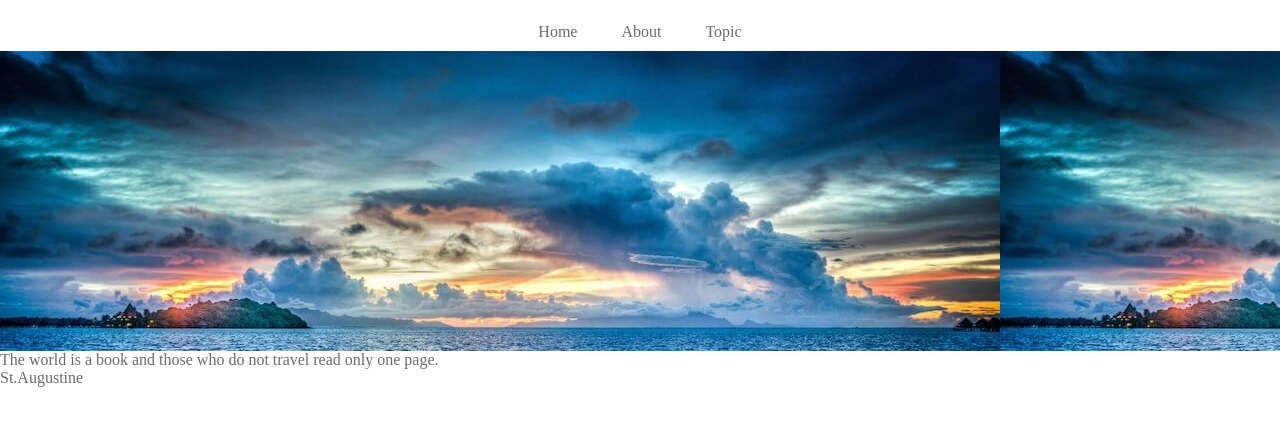
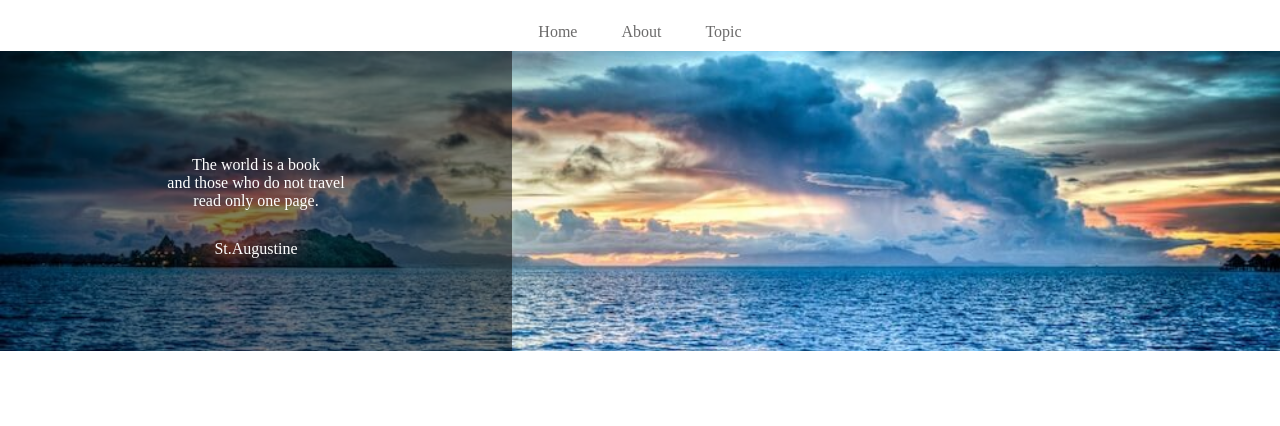
Before and after one commit to KanaKarimata/caravan, a plain HTML site: page index.html in a window 1280 px wide. Shown: the part 54-480 px from the top of the page. Drawn offline with Linux system fonts and the light colour scheme.

Commit message:
[Finish]1-6 caravan

```diff
--- a/index.html
+++ b/index.html
@@ -28,14 +28,16 @@
   </nav>
 
   <div class="main-visual">
-  <div class="main-visual-content"></div>
+  <div class="main-visual-content">
     <p class="main-visual-text">
-      The world is a book and those who do not travel read only one page.
+      The world is a book<br />
+      and those who do not travel<br />
+      read only one page.
     </p>
     <p class="main-visual-name">
       St.Augustine
     </p>
-
+  </div>
   </div>
 
   <div class="main">
--- a/style.css
+++ b/style.css
@@ -37,11 +37,25 @@ font-size: 32px;
   width: 100%;
   height: 300px;
   background-image: url(mv.jpg);
+  background-size: cover;
+  background-position: center;
 }
 
 .main-visual-content {
-  width: 350px;
+  width: 40%;
   height: 300px;
+  background-color: rgba(0, 0, 0, 0.5);
+  text-align: center;
+  padding-top: 105px;
+}
+
+.main-visual-text {
+  color: #fff;
+}
+
+.main-visual-name {
+  margin-top: 30px;
+  color: #fff;
 }
 
 .main {
```
